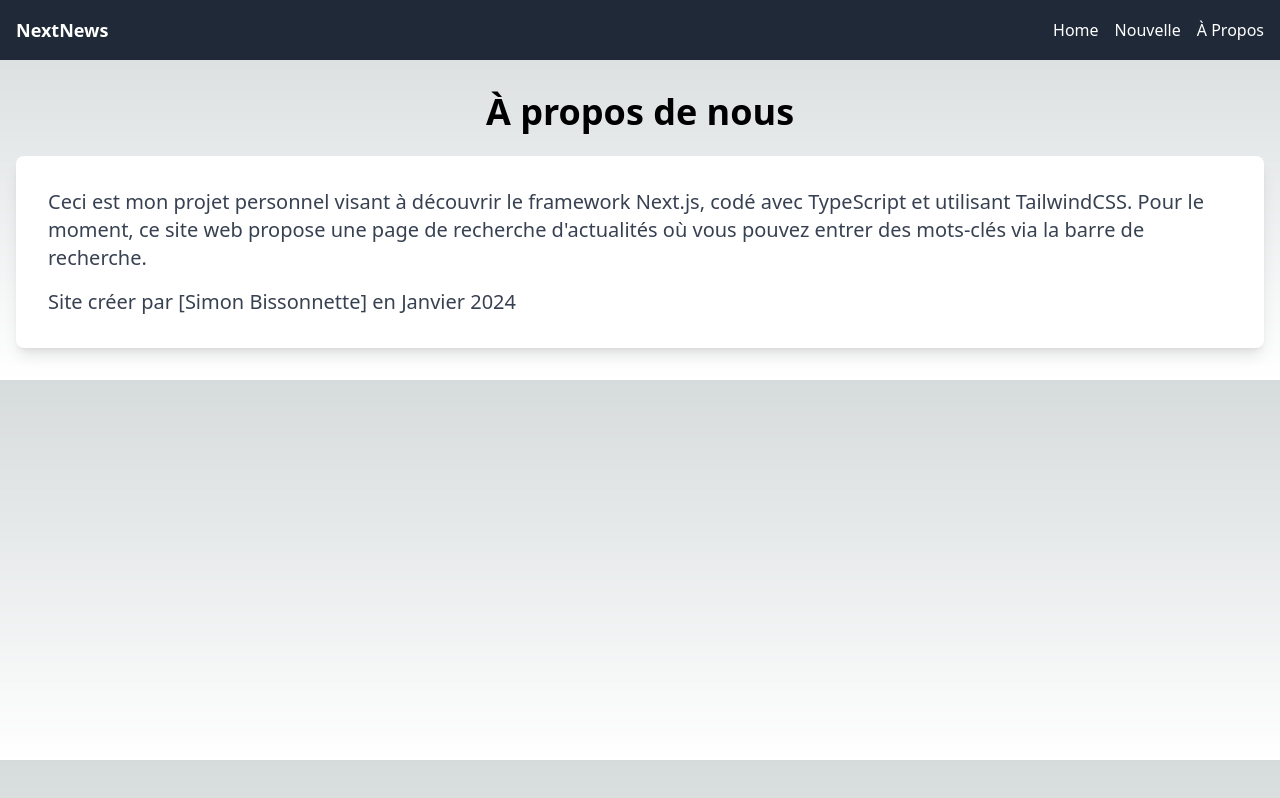
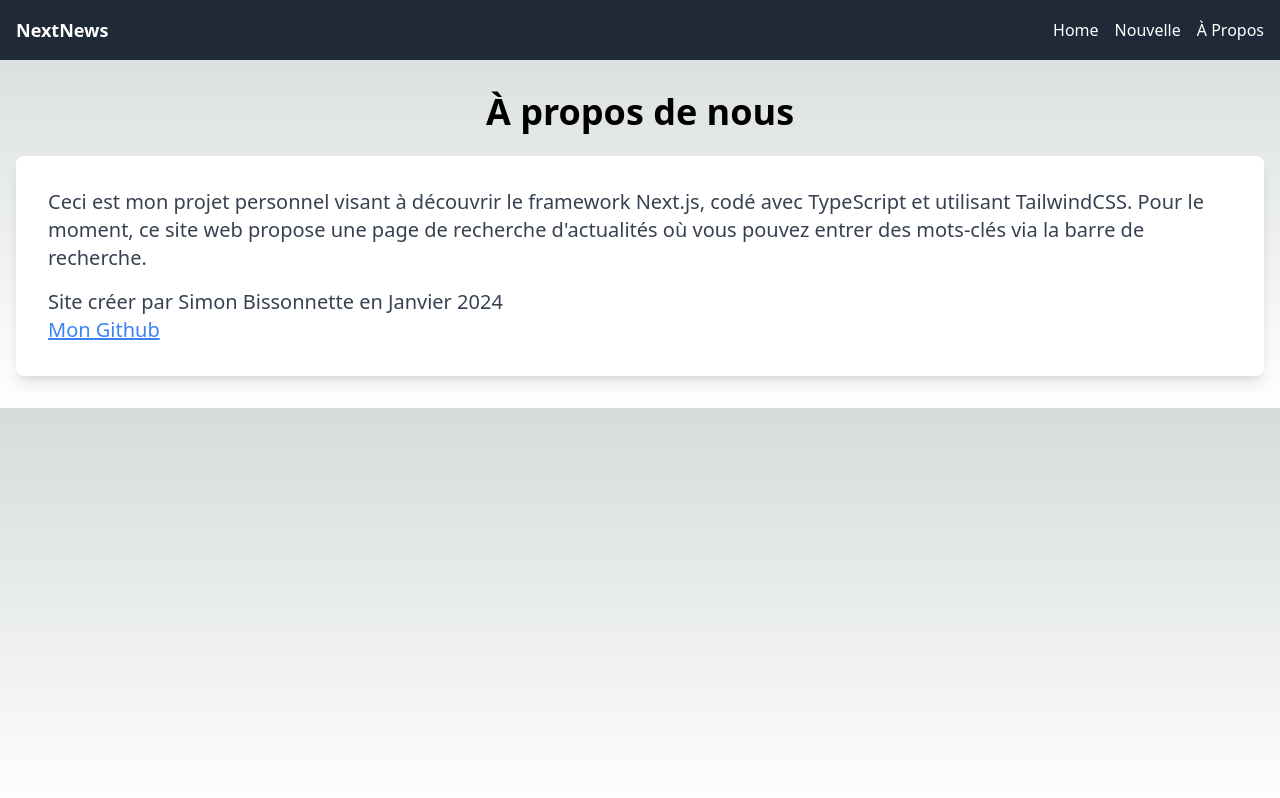
Before and after one commit to simbiss/nextnews, a Next.js app: page /about in a window 1280 px wide. Built offline with nearby package versions, Linux system fonts and the light colour scheme.

Commit message:
ajustement text de redirection

```diff
--- a/src/pages/about.tsx
+++ b/src/pages/about.tsx
@@ -13,7 +13,7 @@ const AboutPage = () => {
             Ceci est mon projet personnel visant à découvrir le framework Next.js, codé avec TypeScript et utilisant TailwindCSS. Pour le moment, ce site web propose une page de recherche d'actualités où vous pouvez entrer des mots-clés via la barre de recherche.
             </p>
             <p className="text-xl text-gray-700 mt-4">
-              Site créer par [Simon Bissonnette] en Janvier 2024 <a href="https://github.com/simbiss/nextnews"></a>
+              Site créer par Simon Bissonnette en Janvier 2024 <br></br> <a href="https://github.com/simbiss/nextnews" className="text-blue-500 underline"> Mon Github </a>
             </p>
           </div>
         </main>
```
